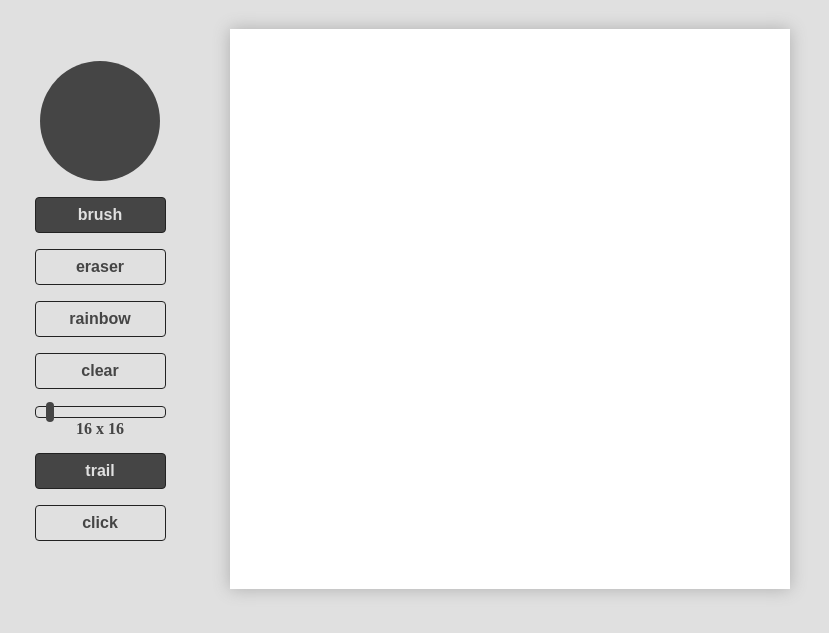
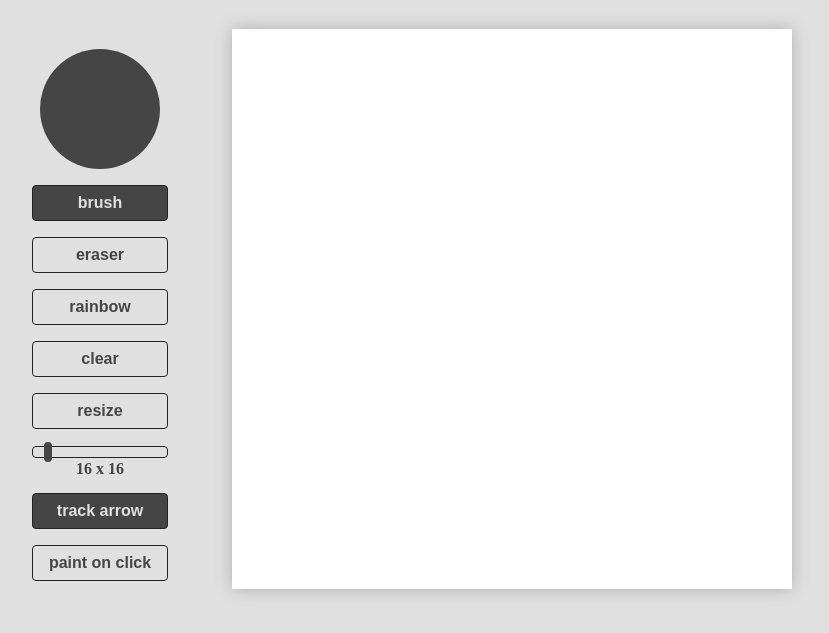
Before and after one commit to igorpachp/op-etch-a-sketch, a plain HTML site: page index.html in a window 1280 px wide. Both pictures are taken after a click on the button "clear". Shown: the part 163-796 px from the top of the page, without its empty margins (244-1073 px from the left). Drawn offline with Linux system fonts and the light colour scheme.

Commit message:
fixed slide bug, added resize button

```diff
--- a/css/style.css
+++ b/css/style.css
@@ -22,7 +22,7 @@ main {
     display: flex;
     flex-direction: column;
     gap: 16px;
-    padding: 32px;
+    padding: 20px 32px;
 }
 
 button {
--- a/index.html
+++ b/index.html
@@ -20,12 +20,13 @@
             <button class="eraser">eraser</button>
             <button class="rainbow">rainbow</button>
             <button class="clear">clear</button>
+            <button class="resize">resize</button>
             <div>
-                <div class="slider-container"><input type="range" min="8" max="100" value="16" class="size-slider" onchange="updateTextInput(this.value);"/></div>
+                <div class="slider-container"><input type="range" min="8" max="100" value="16" class="size-slider" onchange="updateTextOutput(this.value);"/></div>
                 <div class="range-output">16 x 16</div>
             </div>
-            <button class="trail active">trail</button>
-            <button class="click">click</button>
+            <button class="trail active">track arrow</button>
+            <button class="click">paint on click</button>
         </div>
         <div class="grid-container">
         </div>
--- a/js/script.js
+++ b/js/script.js
@@ -9,12 +9,14 @@ const sizeSlider = document.querySelector(".size-slider");
 const brushButton = document.querySelector(".brush");
 const eraserButton = document.querySelector(".eraser");
 const rainbowButton = document.querySelector(".rainbow");
+const resizeButton = document.querySelector(".resize");
 const trailButton = document.querySelector(".trail");
 const clickButton = document.querySelector(".click");
 
 // control variables
 let currentBrushMode = DEFAULT_BRUSH_MODE;
 let currentBrushColor = `#${DEFAULT_BRUSH_COLOR}`;
+let currentSize = 16;
 
 // updates cell color
 const colorListener = function (event) {
@@ -24,9 +26,9 @@ const colorListener = function (event) {
 }
 
 // resets grid with new size
-const resetListener = function (event) {
+const resetListener = function () {
     gridContainer.innerHTML = "";
-    makeGrid(sizeSlider.value);
+    makeGrid(currentSize);
 }
 
 function updateTextOutput(val) {
@@ -141,6 +143,7 @@ resetButton.addEventListener("click", resetListener, false);
 brushButton.addEventListener("click", toggleBrush, false);
 eraserButton.addEventListener("click", toggleEraser, false);
 rainbowButton.addEventListener("click", toggleRainbow, false);
+resizeButton.addEventListener("click", resizeGrid, false);
 trailButton.addEventListener("click", toggleBrushMode, false);
 clickButton.addEventListener("click", toggleBrushMode, false);
 
@@ -155,4 +158,10 @@ function makeGrid(size) {
     }
 }
 
+function resizeGrid() {
+    gridContainer.innerHTML = "";
+    makeGrid(sizeSlider.value);
+    currentSize = sizeSlider.value;
+}
+
 makeGrid(sizeSlider.value);
```
